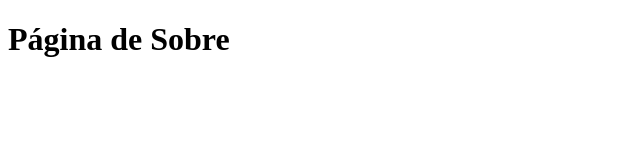
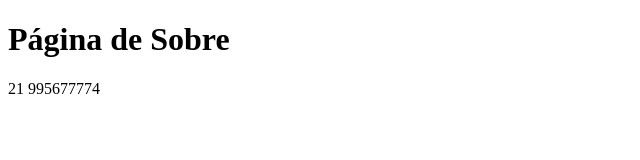
Before and after one commit to cgonzaga2022/github-main, a plain HTML site: page sobre.html in a window 1280 px wide. Shown: the whole page, without its empty margins (0-640 px from the left). Drawn offline with Linux system fonts and the light colour scheme.

Commit message:
Finalizando a página closes #3

```diff
--- a/sobre.html
+++ b/sobre.html
@@ -8,5 +8,6 @@
 </head>
 <body>
     <h1>Página de Sobre</h1>
+    <p>21 995677774</p>
 </body>
 </html>
```
